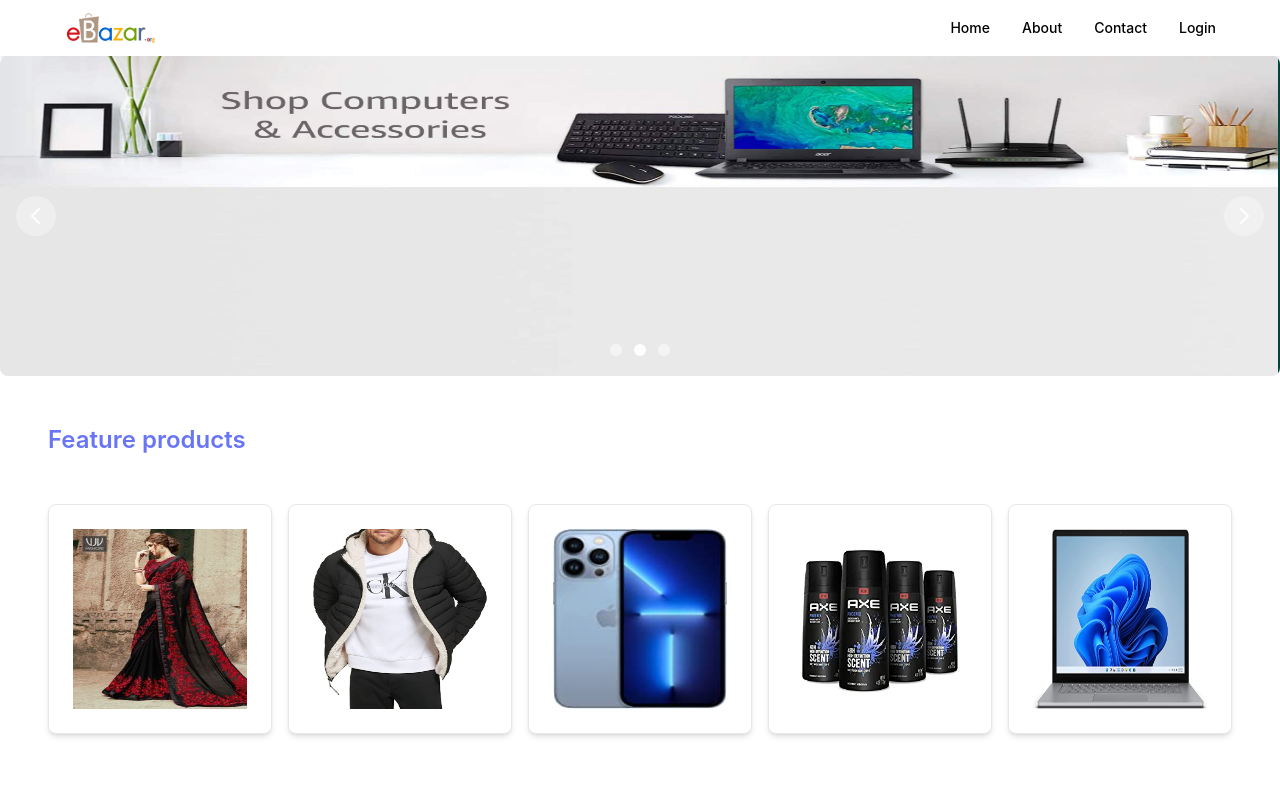
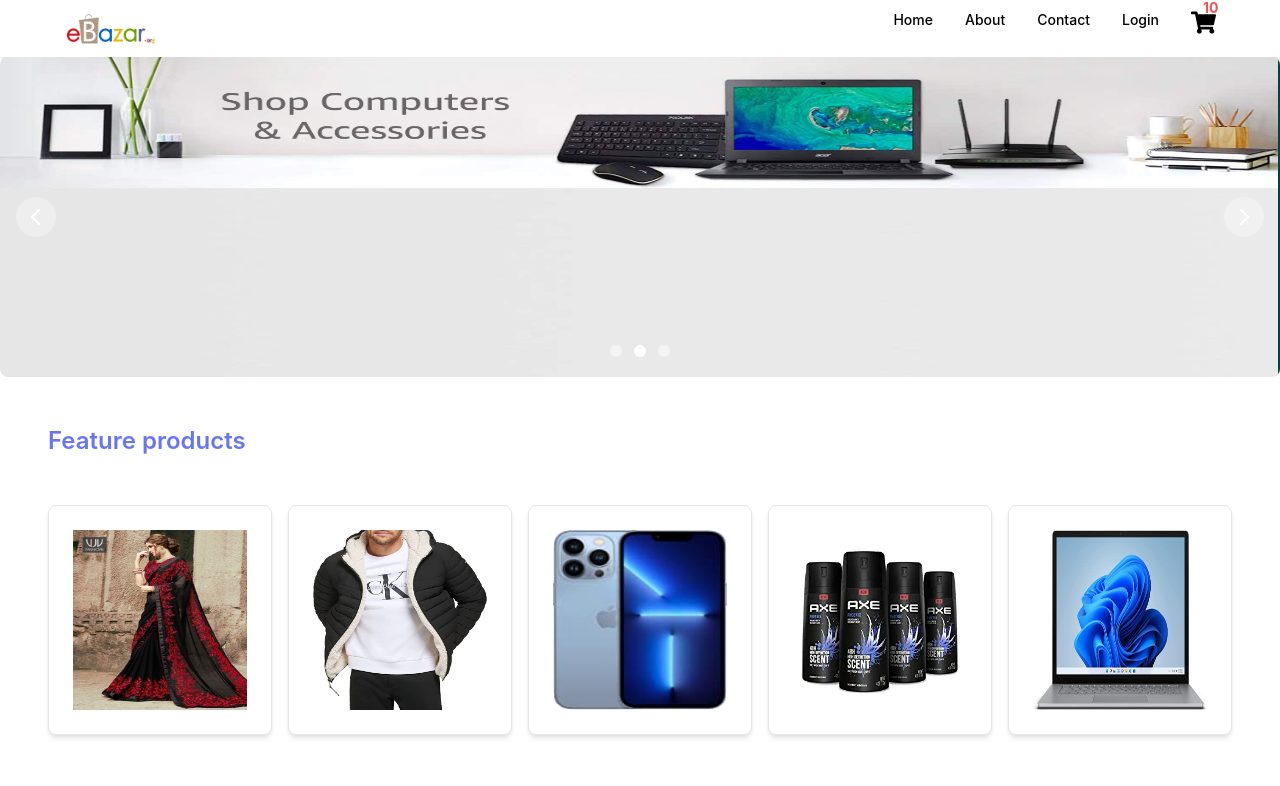
Before and after one commit to rimonhossain12/ebazar-shopping-front-end, a React (Create React App) app: page / in a window 1280 px wide. Shown: the top 786 px of the page. Built offline with nearby package versions, Linux system fonts and the light colour scheme; no server answers.

Commit message:
added cart icon with position

```diff
--- a/src/pages/Shared/Nav/Nav.js
+++ b/src/pages/Shared/Nav/Nav.js
@@ -1,14 +1,11 @@
 import React from "react";
-import { Navbar,Button } from "flowbite-react";
+import { Navbar, Button } from "flowbite-react";
 import logo from "../../../images/navbar/commer-logo.png";
 import { Link } from "react-router-dom";
 import { useAuthState } from "react-firebase-hooks/auth";
 import auth from "../../../firebase.init";
-import { signOut } from 'firebase/auth';
-
-// FaShoppingCart
-
-
+import { signOut } from "firebase/auth";
+import { FaShoppingCart } from "react-icons/fa";
 
 const Nav = () => {
   const [user] = useAuthState(auth);
@@ -29,16 +26,29 @@
           </Navbar.Brand>
           <Navbar.Toggle />
           <Navbar.Collapse>
-          <Link to="/">Home</Link>
-            <Link to="/about" className="fw-bold text-capitalize fs-7">About</Link>
-            <Link to="/contact" className="fw-bold text-capitalize fs-7">Contact</Link>
-            {/* <Link to="/dashboard" className="fw-bold text-capitalize fs-7">Dashboard</Link> */}
-            {/* <Link to="/feature" className="fw-bold text-capitalize fs-7">Feature-product</Link> */}
-            {
-             user?.email ?  <Button gradientDuoTone="purpleToPink" onClick={logout}>
-             Logout
-           </Button>:   <Link to="/login" className="fw-bold text-capitalize fs-7">Login</Link>
-           }
+            <Link to="/">Home</Link>
+            <Link to="/about" className="fw-bold text-capitalize mb-3 fs-7">
+              About
+            </Link>
+            <Link to="/contact" className="fw-bold text-capitalize mb-3 fs-7">
+              Contact
+            </Link>
+            {user?.email ? (
+              <Button gradientDuoTone="purpleToPink" onClick={logout}>
+                Logout
+              </Button>
+            ) : (
+              <Link to="/login" className="fw-bold text-capitalize mb-3 fs-7">
+                Login
+              </Link>
+            )}
+            <Link to="/contact" className="fw-bold text-capitalize mb-3 fs-7">
+            <span className="text-red-500 absolute mt-[-12px] ml-[12px] font-bold">10</span>
+              <FaShoppingCart
+              className="relative"
+              size={25} />
+
+            </Link>
           </Navbar.Collapse>
         </Navbar>
       </div>
```
